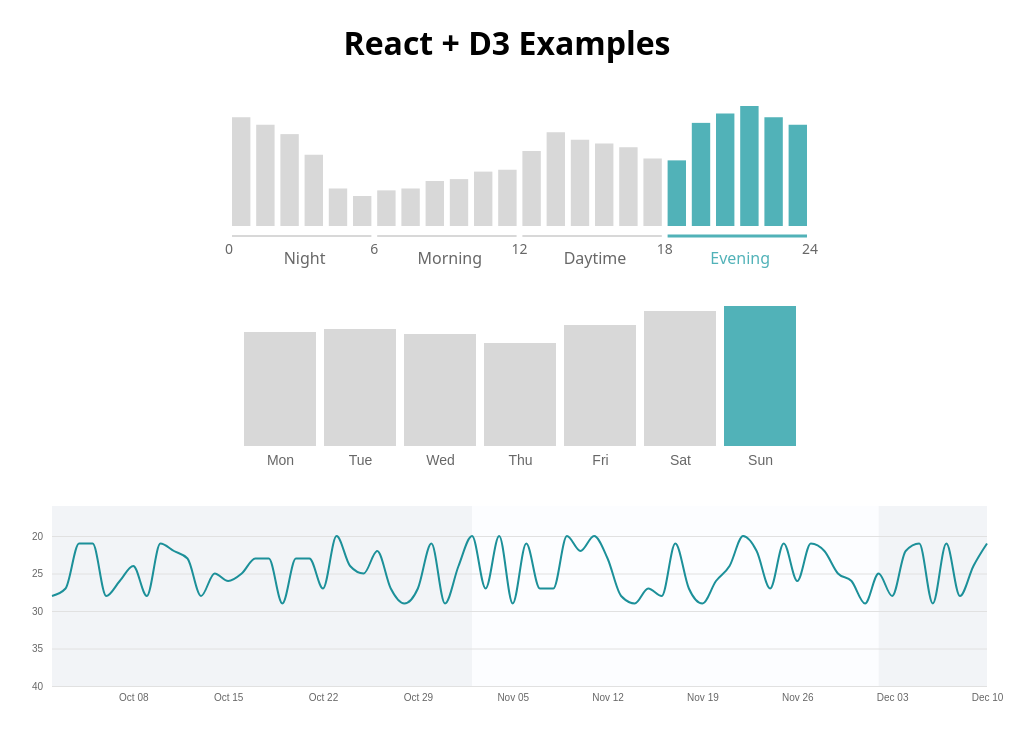
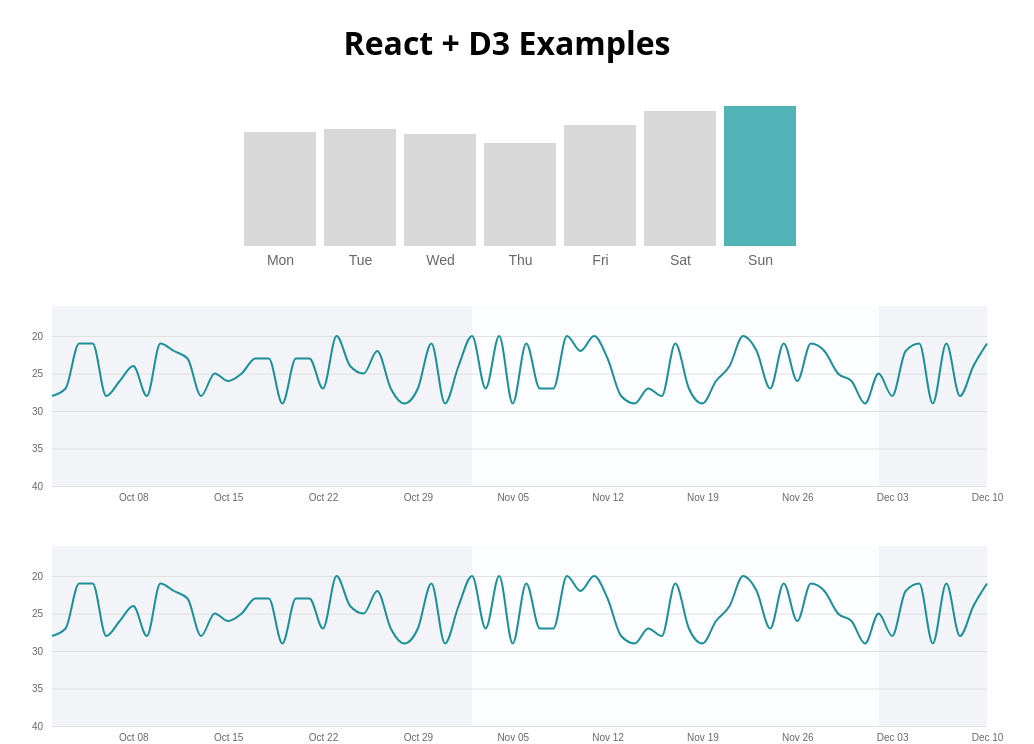
Before and after one commit to chooblarin/react-d3-example, a React (Vite) app: page / in a window 1280 px wide. Shown: the top 744 px of the page, without its empty margins (133-1167 px from the left). Built offline with nearby package versions, Linux system fonts and the light colour scheme.

Commit message:
Delete hourly activity

```diff
--- a/src/components/App.tsx
+++ b/src/components/App.tsx
@@ -8,7 +8,6 @@ import MultiTimeSeriesChart from "./MultiTimeSeriesChart";
 import DailyRankChart from "./DailyRankChart";
 import ResponsiveDailyRankChart from "./ResponsiveDailyRankChart";
 import WeekActivityBarChart from "./WeekActivityBarChart";
-import HourActivityBarChart from "./HourActivityBarChart";
 import withMeasureAndRender from "./withMeasureAndRender";
 import {
   timeSeriesInputData,
@@ -16,8 +15,7 @@ import {
   donutInputData,
   dailyRankingData,
   multiTimeSeriesInputData,
-  activitiesForWeek,
-  activityesForDay
+  activitiesForWeek
 } from "../mock-data";
 
 const MeasuredBarChart = withMeasureAndRender(BarChart);
@@ -34,11 +32,6 @@ class App extends React.Component<{}, {}> {
     return (
       <main>
         <h1>React + D3 Examples</h1>
-        <HourActivityBarChart
-          inputData={activityesForDay}
-          width={640}
-          height={200}
-        />
         <WeekActivityBarChart
           inputData={activitiesForWeek}
           width={640}
--- a/src/components/HourActivityBarChart.tsx
+++ /dev/null
@@ -1,142 +0,0 @@
-import React from "react";
-import { scaleBand, scaleLinear, ScaleBand } from "d3-scale";
-import { max, sum } from "d3-array";
-
-import { InjectedProps } from "./withMeasureAndRender";
-
-const getX = (item: any): number => item.hour;
-const getY = (item: any): number => item.ratio;
-
-const intervals = [
-  { from: 0, to: 6, label: "Night" },
-  { from: 6, to: 12, label: "Morning" },
-  { from: 12, to: 18, label: "Daytime" },
-  { from: 18, to: 24, label: "Evening" }
-];
-
-const getMostActiveInterval = (data: any[]): number => {
-  const sorted = data.sort((a, b) => getX(a) - getX(b));
-  const chunkSize = 6;
-  const chunked = Array.from(
-    { length: Math.ceil(sorted.length / chunkSize) },
-    (_, i) => sorted.slice(i * chunkSize, i * chunkSize + chunkSize)
-  );
-  const sums = chunked.map(c => c.reduce((acc, v) => acc + getY(v), 0));
-  return sums.findIndex(s => s === Math.max(...sums));
-};
-
-type HourActivityBarChartProps = {
-  inputData: any[];
-};
-
-function HourActivityBarChart({
-  inputData,
-  width,
-  height
-}: HourActivityBarChartProps & InjectedProps) {
-  const margin = { top: 20, right: 20, bottom: 60, left: 45 };
-  const w = width - margin.left - margin.right;
-  const h = height - margin.top - margin.bottom;
-
-  const x = scaleBand()
-    .range([0, w])
-    .domain(inputData.map(d => `${getX(d)}`))
-    .paddingInner(0.24);
-
-  const y = scaleLinear()
-    .range([h, 0])
-    .domain([0, max<number, any>(inputData, getY)]);
-
-  const markedIndex = getMostActiveInterval(inputData);
-
-  const { from, to } = intervals[markedIndex];
-
-  return (
-    <svg width={width} height={height}>
-      <g transform={`translate(${margin.left}, ${margin.top})`}>
-        {inputData.map((item, i) => (
-          <rect
-            key={`${i}`}
-            className={`bar ${from <= i && i < to ? "marked" : null}`}
-            x={x(`${getX(item)}`)}
-            y={y(getY(item))}
-            width={x.bandwidth()}
-            height={h - y(getY(item))}
-          />
-        ))}
-        <HoursAxis scaleX={x} translateY={h} markedIndex={markedIndex} />
-      </g>
-      <style jsx>{`
-        .bar {
-          fill: #d8d8d8;
-        }
-        .bar.marked {
-          fill: #51b2b8;
-        }
-      `}</style>
-    </svg>
-  );
-}
-
-type HoursAxisProps = {
-  scaleX: ScaleBand<string>;
-  translateY: number;
-  markedIndex: number;
-};
-
-function HoursAxis({ scaleX, translateY, markedIndex }: HoursAxisProps) {
-  const space = scaleX.step() - scaleX.bandwidth();
-  const step = scaleX.step();
-  const fontSize = 14;
-
-  return (
-    <g transform={`translate(0, ${translateY + 10})`}>
-      {intervals
-        .reduce((acc, v) => [...acc, v.to], [0])
-        .map((h, i) => {
-          const x =
-            h === 0 ? -space / 2 : scaleX(`${h - 1}`)! + step - space / 2;
-          return (
-            <text x={x} y={fontSize} dy="4" fontSize={fontSize} key={`${i}`}>
-              {`${h}`}
-            </text>
-          );
-        })}
-      {intervals.map(({ from, to, label }, i) => (
-        <g
-          className={`${markedIndex === i ? "marked" : null}`}
-          key={`interval-${i}`}
-        >
-          <path
-            d={`M${scaleX(`${from}`)},0L${scaleX(`${to - 1}`)! -
-              space +
-              step},0Z`}
-          />
-          <text x={scaleX(`${from + 3}`)} y={fontSize * 2} fontSize={16}>
-            {label}
-          </text>
-        </g>
-      ))}
-      <style jsx>{`
-        path {
-          stroke: #d8d8d8;
-          stroke-width: 2;
-        }
-        text {
-          fill: #676767;
-          text-anchor: middle;
-        }
-        .marked path {
-          stroke: #51b2b8;
-          stroke-width: 3;
-        }
-        .marked text {
-          fill: #51b2b8;
-          font-weight: 500;
-        }
-      `}</style>
-    </g>
-  );
-}
-
-export default HourActivityBarChart;
--- a/src/mock-data.ts
+++ b/src/mock-data.ts
@@ -62,30 +62,3 @@ export const activitiesForWeek = [
   { date: 5, ratio: 0.26 }, // Fri
   { date: 6, ratio: 0.29 } // Sat
 ];
-
-export const activityesForDay = [
-  { hour: 0, ratio: 0.58 },
-  { hour: 1, ratio: 0.54 },
-  { hour: 2, ratio: 0.49 },
-  { hour: 3, ratio: 0.38 },
-  { hour: 4, ratio: 0.2 },
-  { hour: 5, ratio: 0.16 },
-  { hour: 6, ratio: 0.19 },
-  { hour: 7, ratio: 0.2 },
-  { hour: 8, ratio: 0.24 },
-  { hour: 9, ratio: 0.25 },
-  { hour: 10, ratio: 0.29 },
-  { hour: 11, ratio: 0.3 },
-  { hour: 12, ratio: 0.4 },
-  { hour: 13, ratio: 0.5 },
-  { hour: 14, ratio: 0.46 },
-  { hour: 15, ratio: 0.44 },
-  { hour: 16, ratio: 0.42 },
-  { hour: 17, ratio: 0.36 },
-  { hour: 18, ratio: 0.35 },
-  { hour: 19, ratio: 0.55 },
-  { hour: 20, ratio: 0.6 },
-  { hour: 21, ratio: 0.64 },
-  { hour: 22, ratio: 0.58 },
-  { hour: 23, ratio: 0.54 }
-];
```
